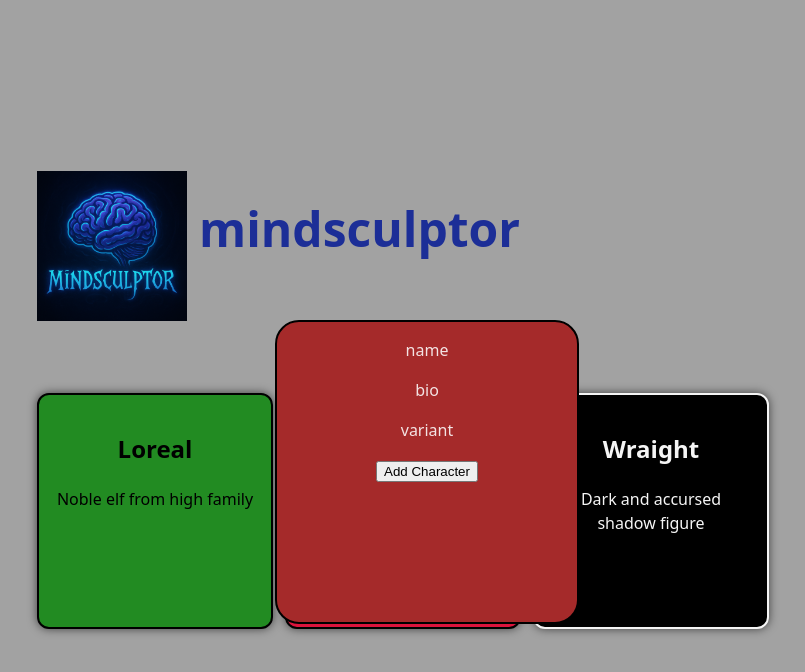
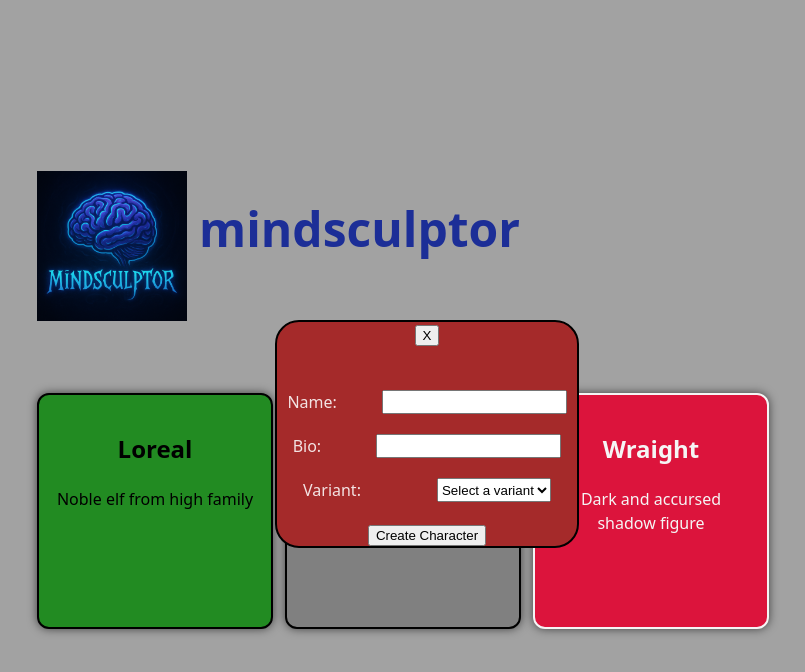
Before and after one commit to fdevinar/mindsculptor, a React (Vite) app: page / in a window 1280 px wide. Both pictures are taken after a click on the button "Display character creation form". Shown: the top 672 px of the page, without its empty margins (237-1042 px from the left). Built offline with nearby package versions, Linux system fonts and the light colour scheme.

Commit message:
finished 1st version of char form
	#

```diff
--- a/src/App.jsx
+++ b/src/App.jsx
@@ -7,14 +7,19 @@ import CharacterForm from './CharacterForm'
 function App() {
   const [isFormVisible, setFormVisibility] = useState(false);
   const [characterList, setCharacterList] = useState ([
-    {name:"Loreal", bio:"Noble elf from high family", variant:"noble"},
-    {name:"Borgnar", bio:"Tough dwarf from the mountains", variant:"tough"},
-    {name:"Wraight", bio:"Dark and accursed shadow figure", variant:"fiend"},
+    {name:"Loreal", bio:"Noble elf from high family", variant:"harmonist"},
+    {name:"Borgnar", bio:"Tough dwarf from the mountains", variant:"tidekeeper"},
+    {name:"Wraight", bio:"Dark and accursed shadow figure", variant:"riftspawn"},
   ]
   )
 
   function addCharacter(newChar) {
     setCharacterList(prev=> [...prev, newChar]);
+    setFormVisibility(false);
+  }
+
+  function closeForm() {
+    setFormVisibility(false);
   }
 
   return (
@@ -26,7 +31,7 @@ function App() {
 
       <button onClick={() => setFormVisibility(!isFormVisible)}>Display character creation form</button>
       {isFormVisible && (
-        <CharacterForm onAddCharacter={addCharacter} />
+        <CharacterForm onAddCharacter={addCharacter} onClose={closeForm}/>
       )}
 
       <div className="character-cards-wrapper">
--- a/src/CharacterCard.css
+++ b/src/CharacterCard.css
@@ -7,16 +7,24 @@
   height: 200px;
   width: 200px;
   box-shadow: 0 0 10px rgba(0,0,0,0.6);
-  &.noble {
+  &.harmonist {
     background-color: forestgreen;
     color: black;
   }
-  &.tough {
-    background-color: crimson;
+  &.tidekeeper {
+    background-color: grey;
     color: black;
   }
-  &.fiend {
-    background-color: black;
+  &.pactbound {
+    background-color: navy;
+    color: whitesmoke;
+  }
+  &.riftspawn {
+    background-color: crimson;
+    color: whitesmoke;
+  }
+  &.unknown {
+    background-color: darkmagenta;
     color: whitesmoke;
   }
 }
--- a/src/CharacterForm.css
+++ b/src/CharacterForm.css
@@ -4,10 +4,17 @@
     left: 40%;
 
     width: 300px;
-    height: 300px;
+    height: fit-content;
 
     background-color: brown;
     border-radius: 24px;
     border: 2px solid black;
 
 }
+
+.form-wrapper .form-item {
+    display: flex;
+    justify-content: space-around;
+    gap: 24px;
+    margin: 20px auto;
+}
--- a/src/CharacterForm.jsx
+++ b/src/CharacterForm.jsx
@@ -1,22 +1,53 @@
+import { useState } from 'react'
 import './CharacterForm.css';
 
-export default function CharacterForm({ onAddCharacter }) {
+export default function CharacterForm({ onAddCharacter, onClose }) {
 
+    const [charName, setCharName] = useState("");
+    const [charBio, setCharBio] = useState("");
+    const [charVariant, setCharVariant] = useState("");
 
-    function handleClick() {
-        const newChar = {name:"Valvenis", bio:"Mysterious elven lord", variant:"noble"};
+    function handleSubmit(e) {
+        e.preventDefault();
+        const newChar = {name:charName, bio:charBio, variant:charVariant};
         onAddCharacter(newChar);
+
+        setCharName("");
+        setCharBio("");
+        setCharVariant("");
     }
 
     return (
-        <>
-            <div className="form-wrapper">
-                <p>name</p>
-                <p>bio</p>
-                <p>variant</p>
-                <button onClick={handleClick}>Add Character</button>
-            </div>
-        </>
+        <div className="form-wrapper">
+            <button onClick={onClose}>X</button>
+            <form onSubmit={handleSubmit}>
+                <div className="form-item">
+                    <label htmlFor="name">Name:</label>
+                    <input type="text" required value={charName} onChange={(e) => setCharName(e.target.value)} />
+                </div>
+
+                <div className="form-item">
+                    <label htmlFor="name">Bio:</label>
+                    <input type="text" required value={charBio} onChange={(e) => setCharBio(e.target.value)} />
+                </div>
+
+                <div className="form-item">
+                    <label htmlFor="name">Variant:</label>
+                    <select name="variant" required value={charVariant} onChange={(e) => setCharVariant(e.target.value)} >
+                        <option value="" disabled hidden>Select a variant</option>
+                        <option value="harmonist">Harmonist</option>
+                        <option value="tidekeeper">Tidekeeper</option>
+                        <option value="pactbound">Pactbound</option>
+                        <option value="riftspawn">Riftspawn</option>
+                        <option value="unknown">Unknown</option>
+                    </select>
+                </div>
+
+
+
+                <input type="submit" value="Create Character" />
+            </form>
+        </div>
     )
 
 }
```
